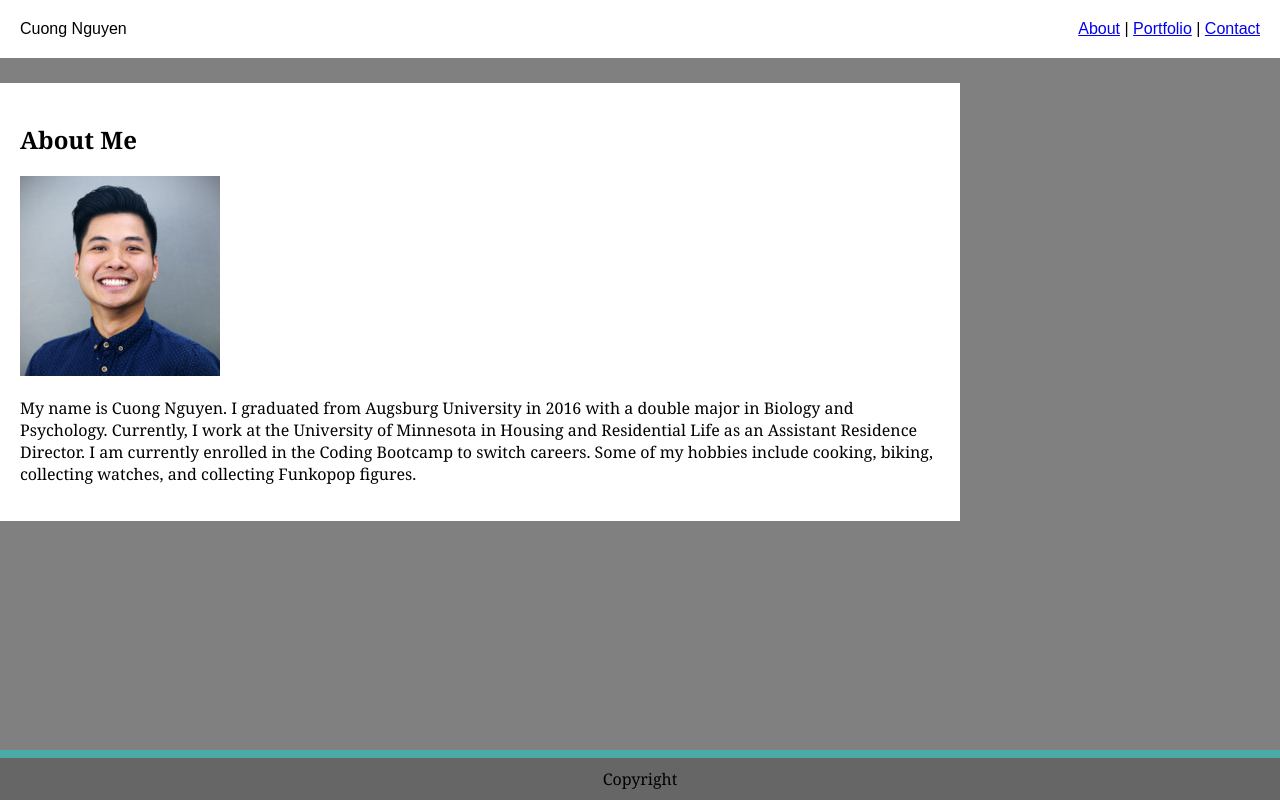
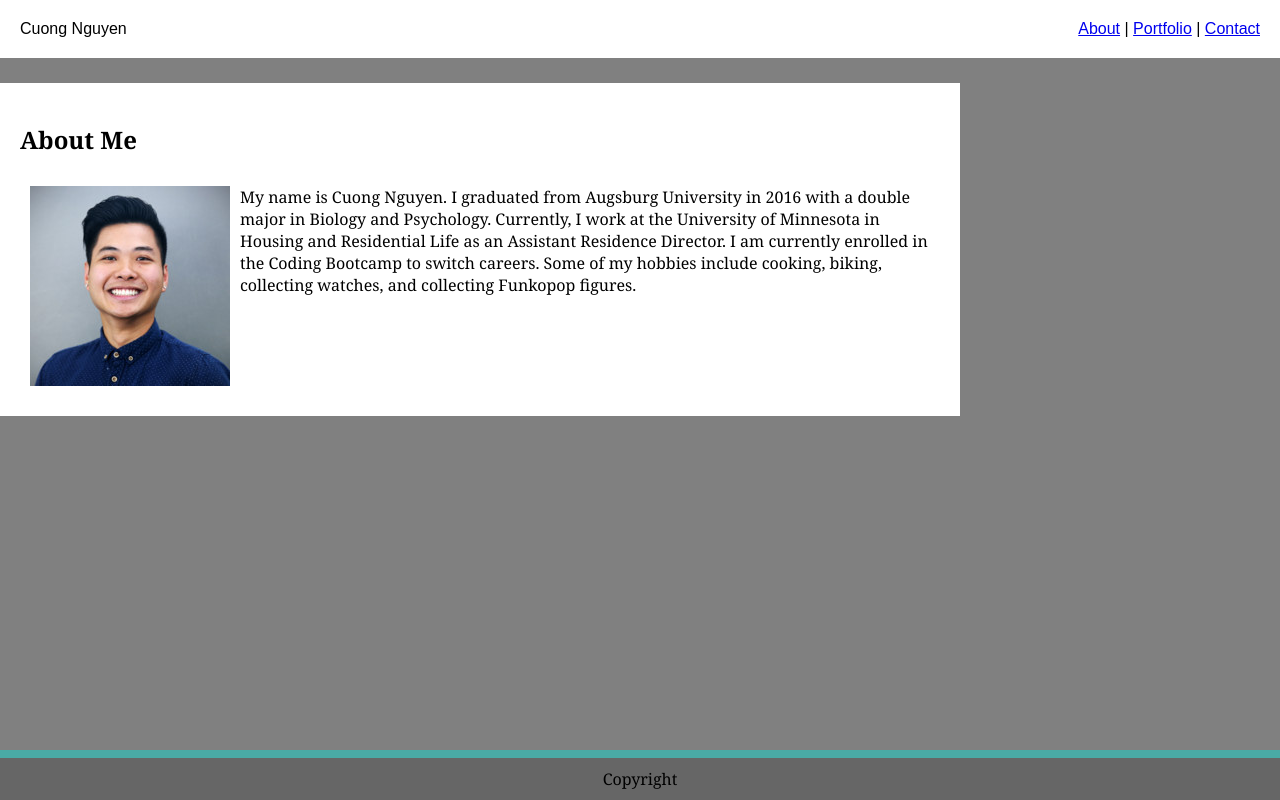
Before and after one commit to nguyenc26/Basic-Portfolio-, a plain HTML site: page index.html in a window 1280 px wide. Drawn offline with Linux system fonts and the light colour scheme.

Commit message:
updates on img and text alignment

```diff
--- a/assests/css/style.css
+++ b/assests/css/style.css
@@ -28,10 +28,15 @@ nav {
     overflow: auto;
     padding: 20px;
     position: fixed;
+}
 
+img {
+    float: left;
+    padding: 10px;
 }
 
 .bio {
+    padding: 10px;
 }
 
 .footer {
--- a/index.html
+++ b/index.html
@@ -25,7 +25,7 @@
 
         <h2> About Me </h2>
 
-        <div class="imgandtext">
+        <div>
             <img src="assests/images/Cuong.jpg" alt="Picture of Cuong"/>
             <p class="bio">
                 My name is Cuong Nguyen. I graduated from Augsburg University in 2016 with a double major in Biology and Psychology. Currently, I work at the University of Minnesota in Housing and Residential Life as an Assistant Residence Director. I am currently enrolled in the Coding Bootcamp to switch careers. Some of my hobbies include cooking, biking, collecting watches, and collecting Funkopop figures.
```
